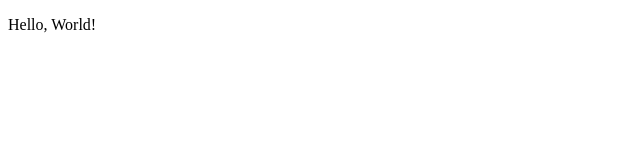
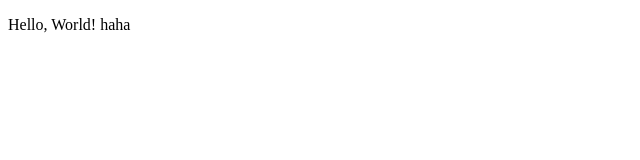
Before and after one commit to killbutcher/test, a plain HTML site: page index.html in a window 1280 px wide. Shown: the full height of the page, 0-640 px from the left. Drawn offline with Linux system fonts and the light colour scheme.

Commit message:
version 3

```diff
--- a/index.html
+++ b/index.html
@@ -5,6 +5,6 @@
  		<title>HTML hello</title>
  	</head>
  	<body>
- 	 	<p>Hello, World! </p>
+ 	 	<p>Hello, World! haha</p>
  	</body>
 </html>
```
